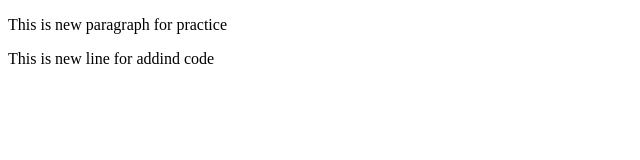
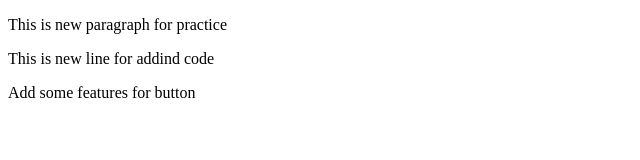
Before and after one commit to MRRahman16/CodePractice, a plain HTML site: page index.html in a window 1280 px wide. Shown: the whole page, without its empty margins (0-640 px from the left). Drawn offline with Linux system fonts and the light colour scheme.

```diff
--- a/index.html
+++ b/index.html
@@ -8,5 +8,6 @@
 <body>
     <p> This is new paragraph for practice</p>
     <p> This is new line for addind code </p>
+    <p> Add some features for button </p>
 </body>
 </html>
```
